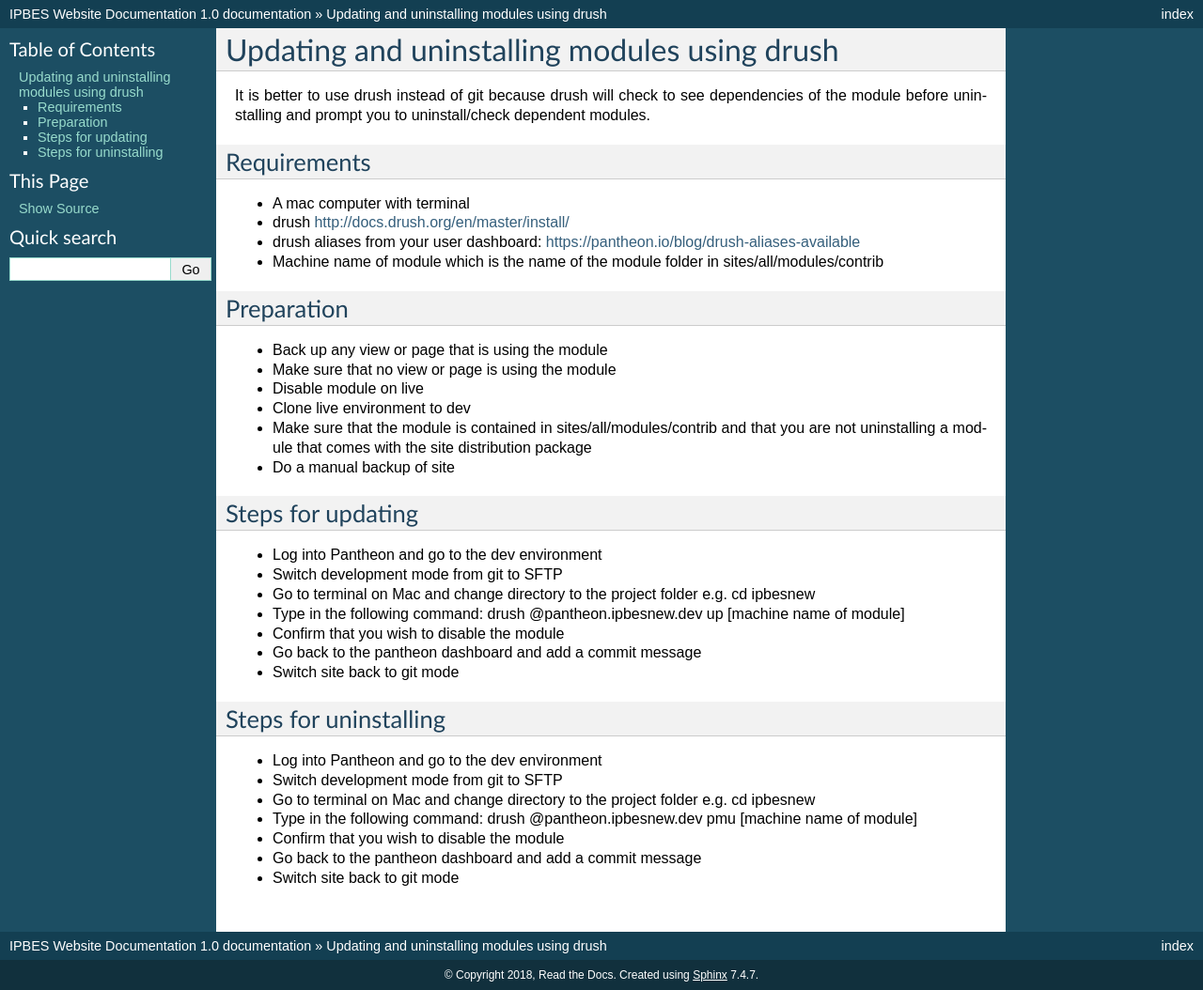
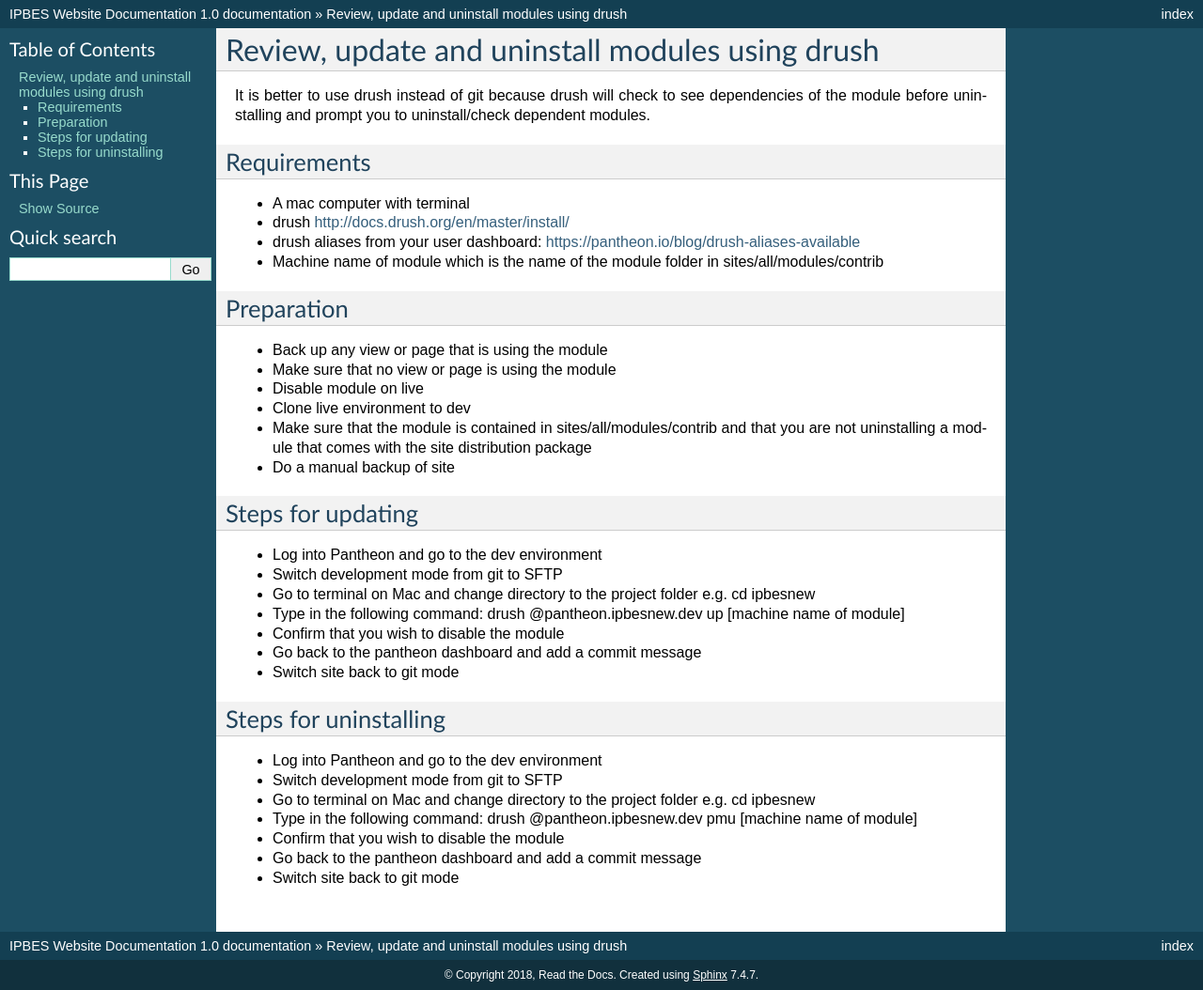
Before and after one commit to ipbes/ipbeswebdocs, a Sphinx documentation site: the page built from docs/maintenance/modules.rst, in a window 1280 px wide. Shown: the whole page at 94% size. Built offline with Sphinx 7.4.7, drawn with Linux system fonts in a browser that asks for light colours; pages that are not in the unit, such as notebooks, are missing from menus.

Commit message:
Update modules.rst

```diff
--- a/docs/maintenance/modules.rst
+++ b/docs/maintenance/modules.rst
@@ -1,5 +1,5 @@
-Updating and uninstalling modules using drush
-=============================================
+Review, update and uninstall modules using drush
+================================================
 It is better to use drush instead of git because drush will check to see dependencies of the module before uninstalling and prompt you to uninstall/check dependent modules.
 
 Requirements
```
